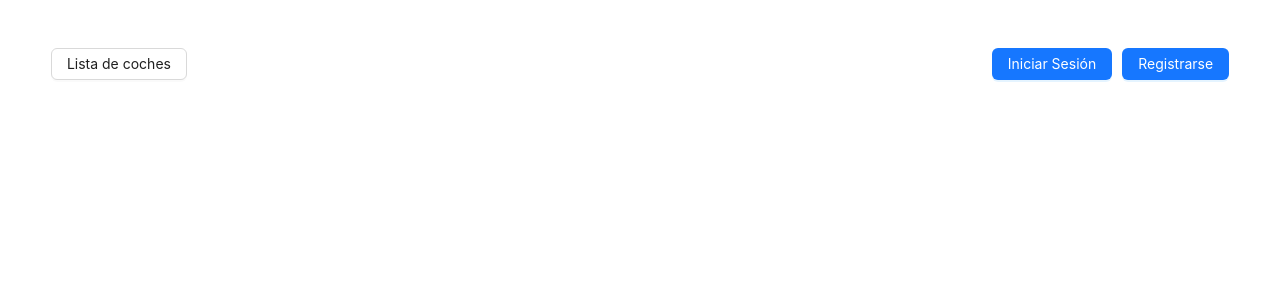
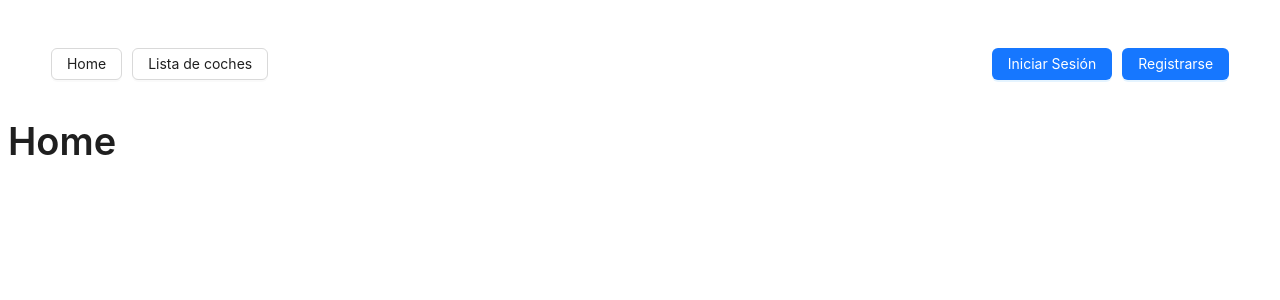
Before and after one commit to Joan828/Proyecto-React-y-Sequelize, a React (Vite) app: page /home in a window 1280 px wide. Shown: the top 300 px of the page. Built offline with nearby package versions, Linux system fonts and the light colour scheme.

Commit message:
Create Home page

```diff
--- a/src/App.jsx
+++ b/src/App.jsx
@@ -9,6 +9,7 @@ import Header from "./components/Header/Header";
 import Profile from "./components/Users/Profile/Profile";
 import Cart from "./components/Cart/Cart";
 import Orders from "./components/Users/Orders/Orders";
+import Home from "./components/Home/Home";
 
 function App() {
   return (
@@ -25,6 +26,7 @@ function App() {
           <Route path="/logout" element={<Profile/>} />
           <Route path="/cart" element={<Cart/>} />
           <Route path="/orders" element={<Orders/>} />
+          <Route path="/home" element={<Home/>} />
         </Routes>
       </UserProvider>
       </ProductProvider>
--- a/src/components/Header/Header.jsx
+++ b/src/components/Header/Header.jsx
@@ -51,6 +51,7 @@ const Header = () => {
   return (
     <div className='header'>
         <div className='leftElements'>
+            <Link to="/home"><Button>Home</Button></Link>
             <Link to="/getAll"><Button>Lista de coches</Button></Link>
         </div>
         {user ? (
--- /dev/null
+++ b/src/components/Home/Home.jsx
@@ -0,0 +1,12 @@
+import React from 'react';
+import { Space, Typography } from 'antd';
+
+const { Text, Link, Paragraph, Title } = Typography;
+
+const Home = () => {
+  return (
+    <div><Title>Home</Title></div>
+  )
+}
+
+export default Home
```
Also changed, not shown: src/components/Home/Home.scss (added).
